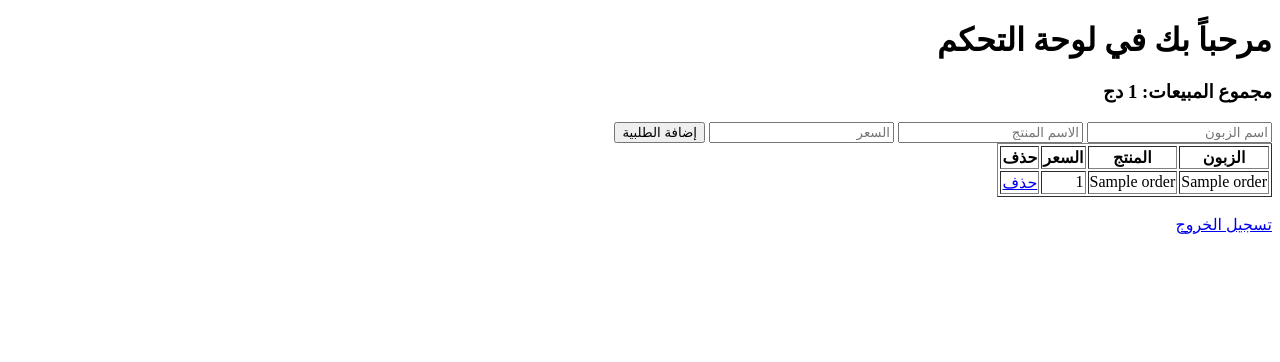
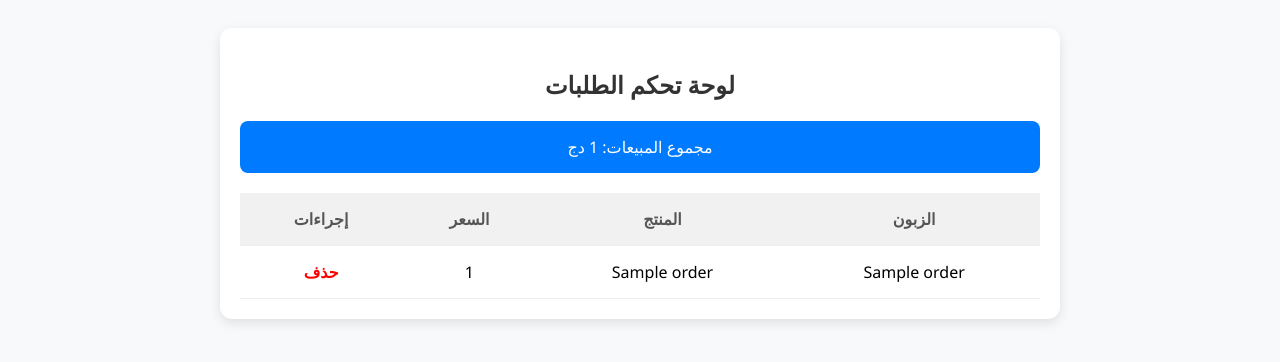
Before and after one commit to chichideb2007-blip/bisnes, a Flask app: template templates/dashboard.html in a window 1280 px wide. Shown: the top 362 px of the page. Run offline with Flask 3, Linux system fonts and the light colour scheme; the template is opened without the code that fills it: most values are stand-ins (such as "Sample title", 1, 10 or a date in 2020).

Commit message:
Update dashboard.html

```diff
--- a/templates/dashboard.html
+++ b/templates/dashboard.html
@@ -1,37 +1,41 @@
 <!DOCTYPE html>
-<html dir="rtl" lang="ar">
+<html lang="ar" dir="rtl">
 <head>
     <meta charset="UTF-8">
-    <title>لوحة التحكم</title>
+    <style>
+        body { font-family: 'Segoe UI', sans-serif; background-color: #f8f9fa; padding: 20px; }
+        .container { max-width: 800px; margin: auto; background: white; padding: 20px; border-radius: 12px; box-shadow: 0 4px 12px rgba(0,0,0,0.1); }
+        h2 { color: #333; text-align: center; }
+        table { width: 100%; border-collapse: collapse; margin-top: 20px; }
+        th, td { padding: 15px; text-align: center; border-bottom: 1px solid #eee; }
+        th { background-color: #f1f1f1; color: #555; }
+        tr:hover { background-color: #f9f9f9; }
+        .btn-delete { color: red; text-decoration: none; font-weight: bold; }
+        .stats { background: #007bff; color: white; padding: 15px; border-radius: 8px; text-align: center; margin-bottom: 20px; }
+    </style>
 </head>
 <body>
-    <h1>مرحباً بك في لوحة التحكم</h1>
-    <h3>مجموع المبيعات: {{ total_sales }} دج</h3>
-
-    <form action="/add-order" method="POST">
-        <input type="text" name="customer_name" placeholder="اسم الزبون" required>
-        <input type="text" name="product_name" placeholder="الاسم المنتج" required>
-        <input type="number" name="total_price" placeholder="السعر" required>
-        <button type="submit">إضافة الطلبية</button>
-    </form>
-
-    <table border="1">
+    <div class="container">
+        <h2>لوحة تحكم الطلبات</h2>
+        <div class="stats">
+            مجموع المبيعات: {{ total_sales }} دج
+        </div>
+        <table>
             <tr>
                 <th>الزبون</th>
                 <th>المنتج</th>
                 <th>السعر</th>
-            <th>حذف</th>
+                <th>إجراءات</th>
             </tr>
             {% for order in orders %}
             <tr>
                 <td>{{ order.customer_name }}</td>
                 <td>{{ order.product_name }}</td>
                 <td>{{ order.total_price }}</td>
-            <td><a href="/delete-order/{{ order.id }}">حذف</a></td>
+                <td><a href="/delete-order/{{ order.id }}" class="btn-delete">حذف</a></td>
             </tr>
             {% endfor %}
         </table>
-    <br>
-    <a href="/logout">تسجيل الخروج</a>
+    </div>
 </body>
 </html>
```
Lines whose indentation alone changed are shown as unchanged.
